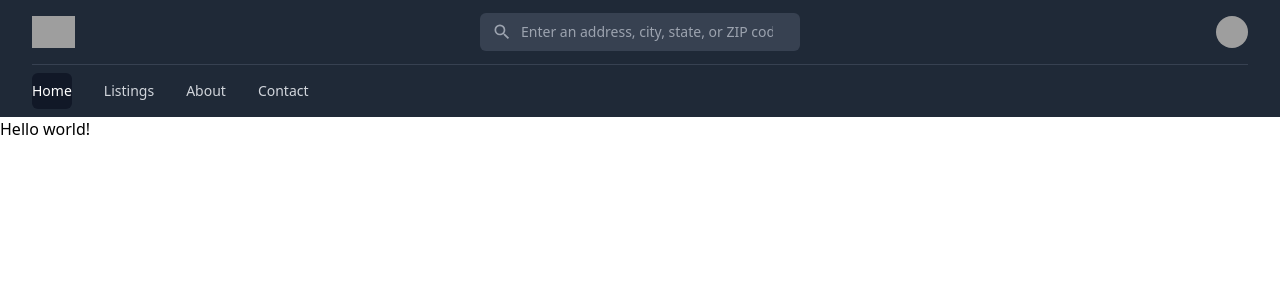
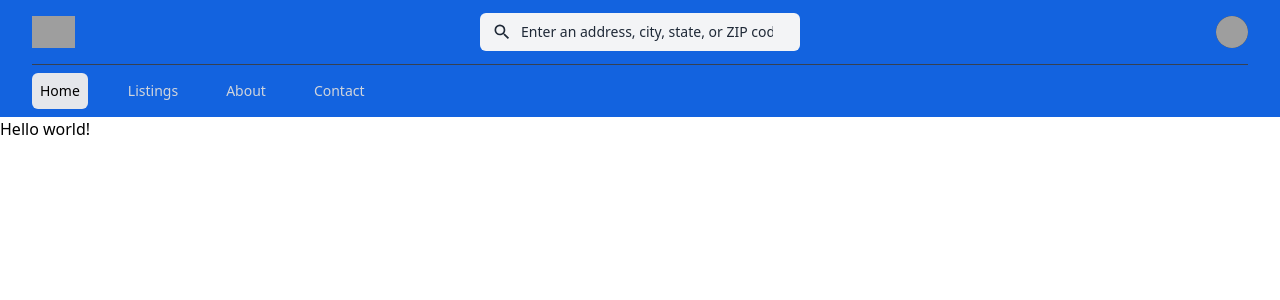
Before and after one commit to itsalmirr/AR-Realty-Front-end, a Next.js app: page / in a window 1280 px wide. Shown: the top 300 px of the page. Built offline with nearby package versions, Linux system fonts and the light colour scheme; grey boxes are pictures that could not be loaded.

Commit message:
added more routes and components

```diff
--- a/lib/data.js
+++ b/lib/data.js
@@ -5,7 +5,7 @@ export const user = {
     'https://images.unsplash.com/photo-1472099645785-5658abf4ff4e?ixlib=rb-1.2.1&ixid=eyJhcHBfaWQiOjEyMDd9&auto=format&fit=facearea&facepad=2&w=256&h=256&q=80',
 }
 export const navigation = [
-  { name: 'Home', href: '/', current: true },
+  { name: 'Home', href: '/', current: false },
   { name: 'Listings', href: '/listings', current: false },
   { name: 'About', href: '/about', current: false },
   { name: 'Contact', href: '/contact', current: false },
--- a/src/components/Navbar.jsx
+++ b/src/components/Navbar.jsx
@@ -1,15 +1,25 @@
 import { Fragment } from 'react'
 import Image from 'next/image'
 import Link from 'next/link'
+import { useRouter } from 'next/router'
 import { navigation, userNavigation, user } from '@lib/data'
-import { classNames } from '@lib/index'
+import { classNames, handlePageChange } from '@lib/index'
 import MobileMenu from '@components/MobileMenu'
 import { Disclosure, Menu, Transition } from '@headlessui/react'
 import { MdOutlineSearch } from 'react-icons/md'
 
 const Navbar = () => {
+  const router = useRouter()
+  const handlePageChange = (item) => {
+    if (item.href === router.pathname) {
+      item.current = true
+    } else {
+      item.current = false
+    }
+  }
+
   return (
-    <Disclosure as='header' className='bg-gray-800'>
+    <Disclosure as='header' className='bg-primaryDark'>
       {({ open }) => (
         <Fragment>
           <div className='max-w-7xl mx-auto px-2 sm:px-4 lg:divide-y lg:divide-gray-700 lg:px-8'>
@@ -31,14 +41,14 @@ const Navbar = () => {
                   <div className='relative'>
                     <div className='pointer-events-none absolute inset-y-0 left-0 pl-3 flex items-center'>
                       <MdOutlineSearch
-                        className='h-5 w-5 text-gray-400'
+                        className='h-5 w-5 text-gray-800'
                         aria-hidden='true'
                       />
                     </div>
                     <input
                       id='search'
                       name='search'
-                      className='block w-full bg-gray-700 border border-transparent rounded-md py-2 pl-10 pr-3 text-sm placeholder-gray-400 focus:outline-none focus:bg-white focus:border-white focus:ring-white focus:text-gray-900 focus:placeholder-gray-500 sm:text-sm'
+                      className='block w-full bg-gray-100 border border-transparent rounded-md py-2 pl-10 pr-3 text-sm placeholder-gray-800 focus:outline-none focus:bg-white focus:border-white focus:ring-white focus:text-gray-900 focus:placeholder-gray-500 sm:text-sm'
                       placeholder='Enter an address, city, state, or ZIP code'
                       type='search'
                     />
@@ -100,11 +110,12 @@ const Navbar = () => {
                 <Link href={item.href} key={item.name}>
                   <a
                     href='#'
+                    onClick={handlePageChange(item)}
                     className={classNames(
                       item.current
-                        ? 'bg-gray-900 text-white'
-                        : 'text-gray-300 hover:bg-gray-700 hover:text-white',
-                      'rounded-md py-2 px-q inline-flex items-center text-sm font-medium'
+                        ? 'bg-gray-200 text-black'
+                        : 'text-gray-300 hover:bg-accentDark hover:text-white',
+                      'rounded-md py-2 px-2 inline-flex items-center text-sm font-medium'
                     )}
                     aria-current={item.current ? 'page' : undefined}
                   >
```
Also changed, not shown: src/components/RegisterForm.jsx (+1 -6 lines).
